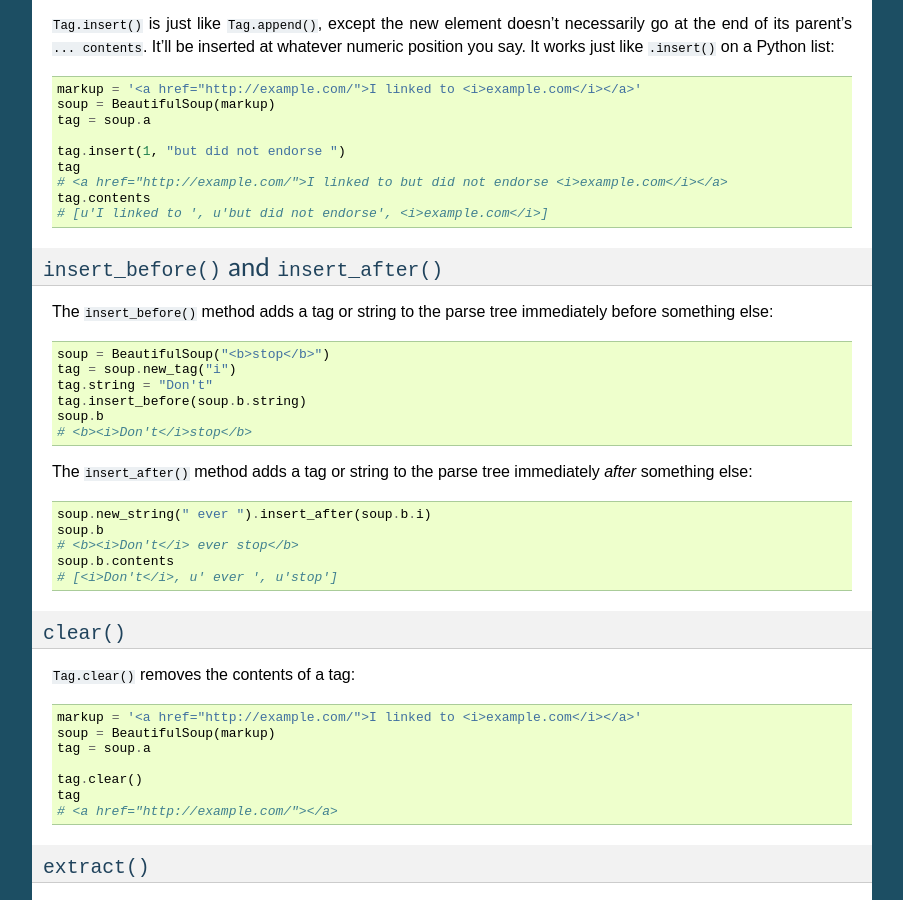
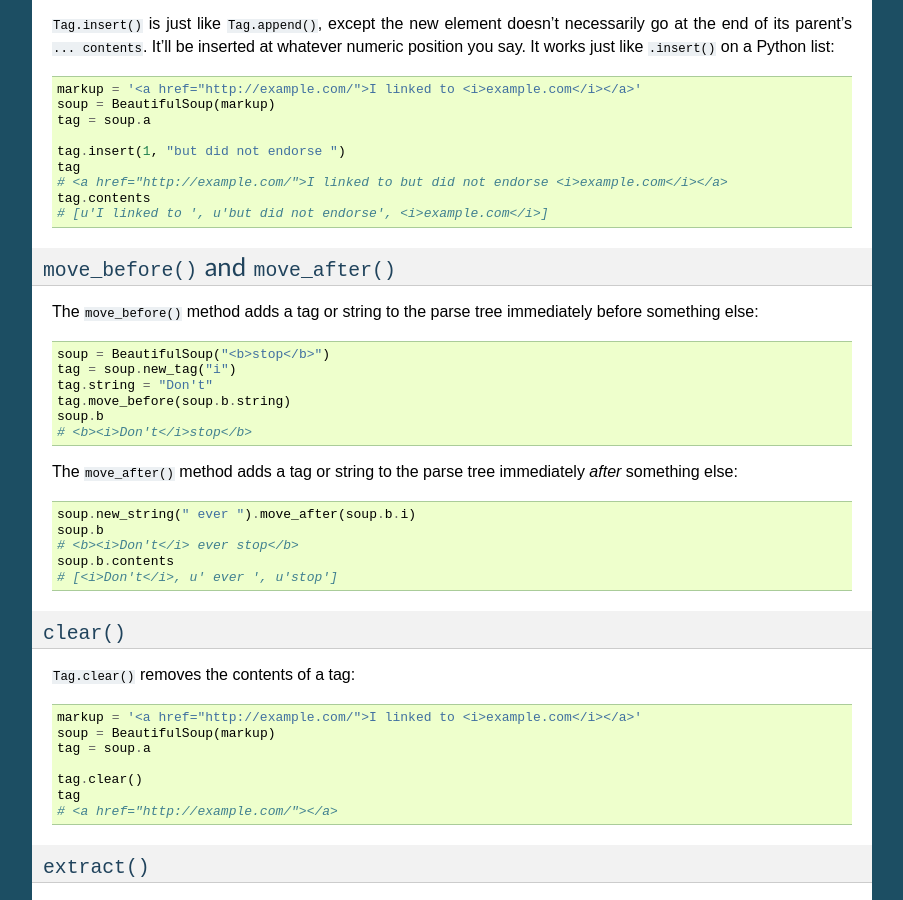
Before and after one commit to snarfed/beautifulsoup, a Sphinx documentation site: the page built from doc/source/index.rst, in a window 1280 px wide and 900 px high, scrolled down 23877 px. Shown: the whole window, without its empty margins (198-1101 px from the left). Built offline with Sphinx 7.4.7, drawn with Linux system fonts in a browser that asks for light colours; some of the changed text lies outside the part shown.

Commit message:
Renamed insert_before to move_before, to avoid confusion with the way insert() works.

```diff
--- a/doc/source/index.rst
+++ b/doc/source/index.rst
@@ -1516,23 +1516,23 @@ say. It works just like ``.insert()`` on a Python list::
   tag.contents
   # [u'I linked to ', u'but did not endorse', <i>example.com</i>]
 
-``insert_before()`` and ``insert_after()``
+``move_before()`` and ``move_after()``
 ------------------------------------------
 
-The ``insert_before()`` method adds a tag or string to the parse tree
+The ``move_before()`` method adds a tag or string to the parse tree
 immediately before something else::
 
    soup = BeautifulSoup("<b>stop</b>")
    tag = soup.new_tag("i")
    tag.string = "Don't"
-   tag.insert_before(soup.b.string)
+   tag.move_before(soup.b.string)
    soup.b
    # <b><i>Don't</i>stop</b>
 
-The ``insert_after()`` method adds a tag or string to the parse tree
+The ``move_after()`` method adds a tag or string to the parse tree
 immediately `after` something else::
 
-   soup.new_string(" ever ").insert_after(soup.b.i)
+   soup.new_string(" ever ").move_after(soup.b.i)
    soup.b
    # <b><i>Don't</i> ever stop</b>
    soup.b.contents
```
Also changed, not shown: 2 other files.
